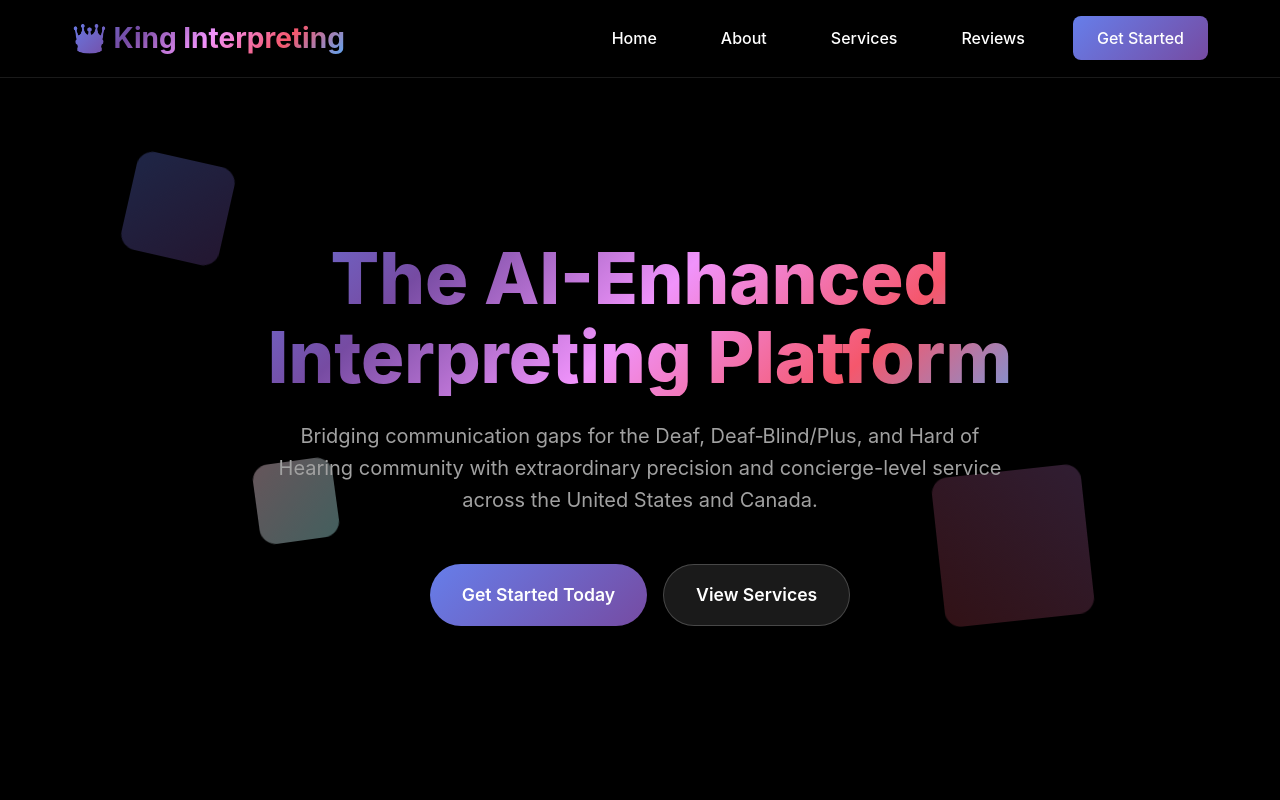
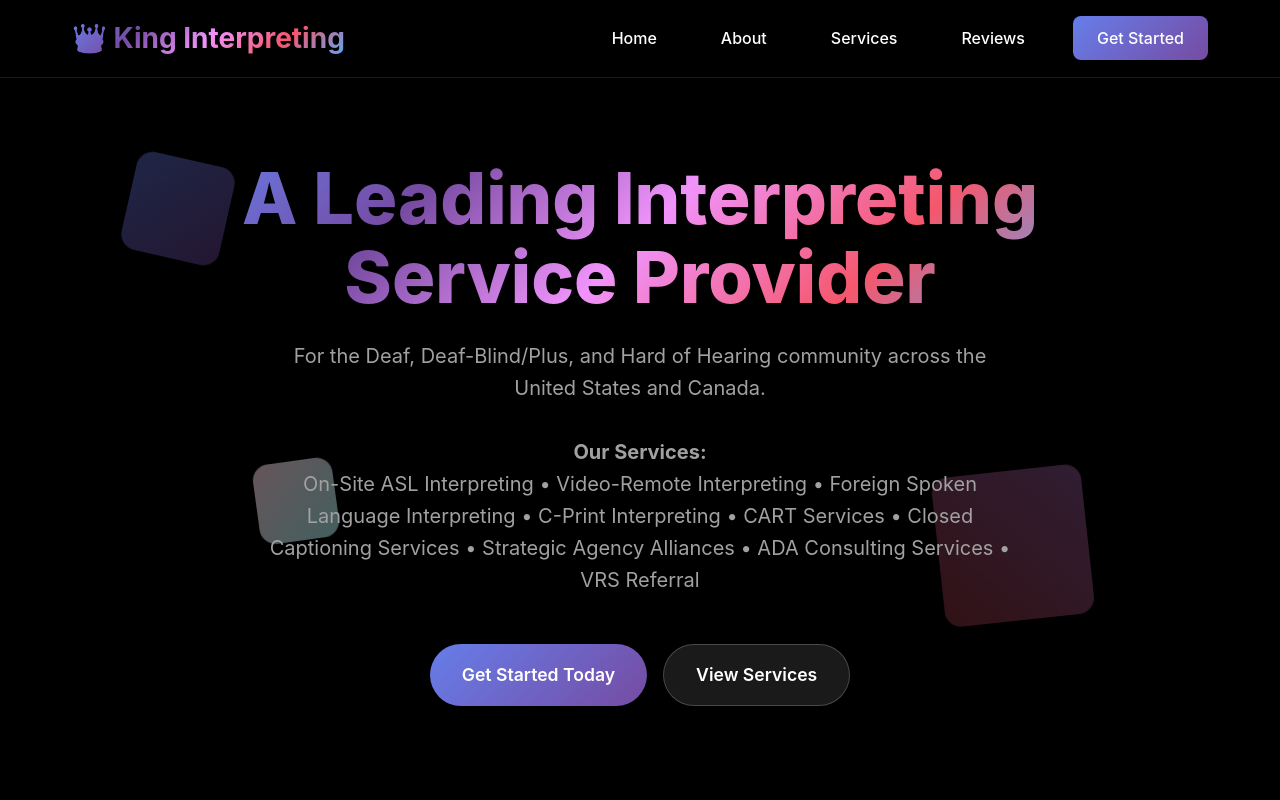
Before and after one commit to UnityeFUCD/kiswebsite, a plain HTML site: page index.html in a window 1280 px wide. Shown: the top 800 px of the page. Drawn offline with Linux system fonts and the light colour scheme.

Commit message:
Update hero section and contact form to reflect new headline, services, and required fields as per client instructions

```diff
--- a/index.html
+++ b/index.html
@@ -570,8 +570,11 @@
         </div>
 
         <div class="hero-content">
-            <h1>The AI-Enhanced Interpreting Platform</h1>
-            <p class="subtitle">Bridging communication gaps for the Deaf, Deaf‑Blind/Plus, and Hard of Hearing community with extraordinary precision and concierge-level service across the United States and Canada.</p>
+            <h1>A Leading Interpreting Service Provider</h1>
+            <p class="subtitle">For the Deaf, Deaf-Blind/Plus, and Hard of Hearing community across the United States and Canada.<br><br>
+            <strong>Our Services:</strong><br>
+            On-Site ASL Interpreting &bull; Video-Remote Interpreting &bull; Foreign Spoken Language Interpreting &bull; C-Print Interpreting &bull; CART Services &bull; Closed Captioning Services &bull; Strategic Agency Alliances &bull; ADA Consulting Services &bull; VRS Referral
+            </p>
             <div class="cta-buttons">
                 <a class="cta-button cta-primary" href="#contact">
                     <span>Get Started Today</span>
@@ -696,22 +699,22 @@
 
             <form class="contact-form fade-in" autocomplete="off">
                 <div class="form-group">
-                    <label for="name">Full Name</label>
+                    <label for="name">Full Name <span style="color:#f5576c">*</span></label>
                     <input type="text" id="name" name="name" placeholder="Your full name" required>
                 </div>
 
                 <div class="form-group">
-                    <label for="email">Email Address</label>
+                    <label for="email">Email Address <span style="color:#f5576c">*</span></label>
                     <input type="email" id="email" name="email" placeholder="you@example.com" required>
                 </div>
 
                 <div class="form-group">
-                    <label for="service">Service Needed</label>
-                    <input type="text" id="service" name="service" placeholder="ASL, Medical, Legal, Educational...">
+                    <label for="service">Service Needed <span style="color:#f5576c">*</span></label>
+                    <input type="text" id="service" name="service" placeholder="ASL, Medical, Legal, Educational, etc." required>
                 </div>
 
                 <div class="form-group">
-                    <label for="message">Tell us about your needs</label>
+                    <label for="message">Tell us about your needs <span style="color:#f5576c">*</span></label>
                     <textarea id="message" name="message" rows="4" placeholder="Describe your interpretation requirements, timeline, and any special considerations..." required></textarea>
                 </div>
 
```
